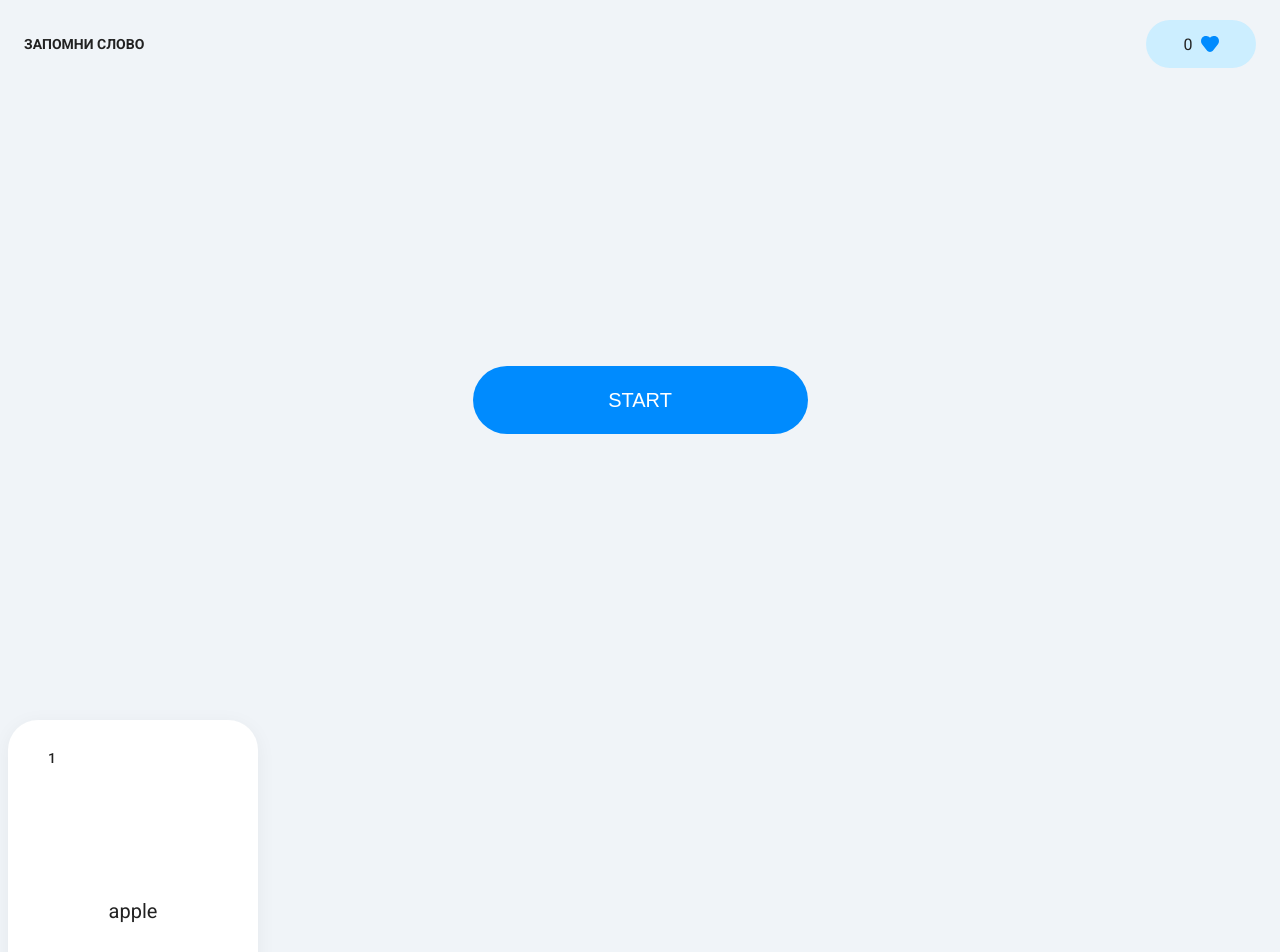
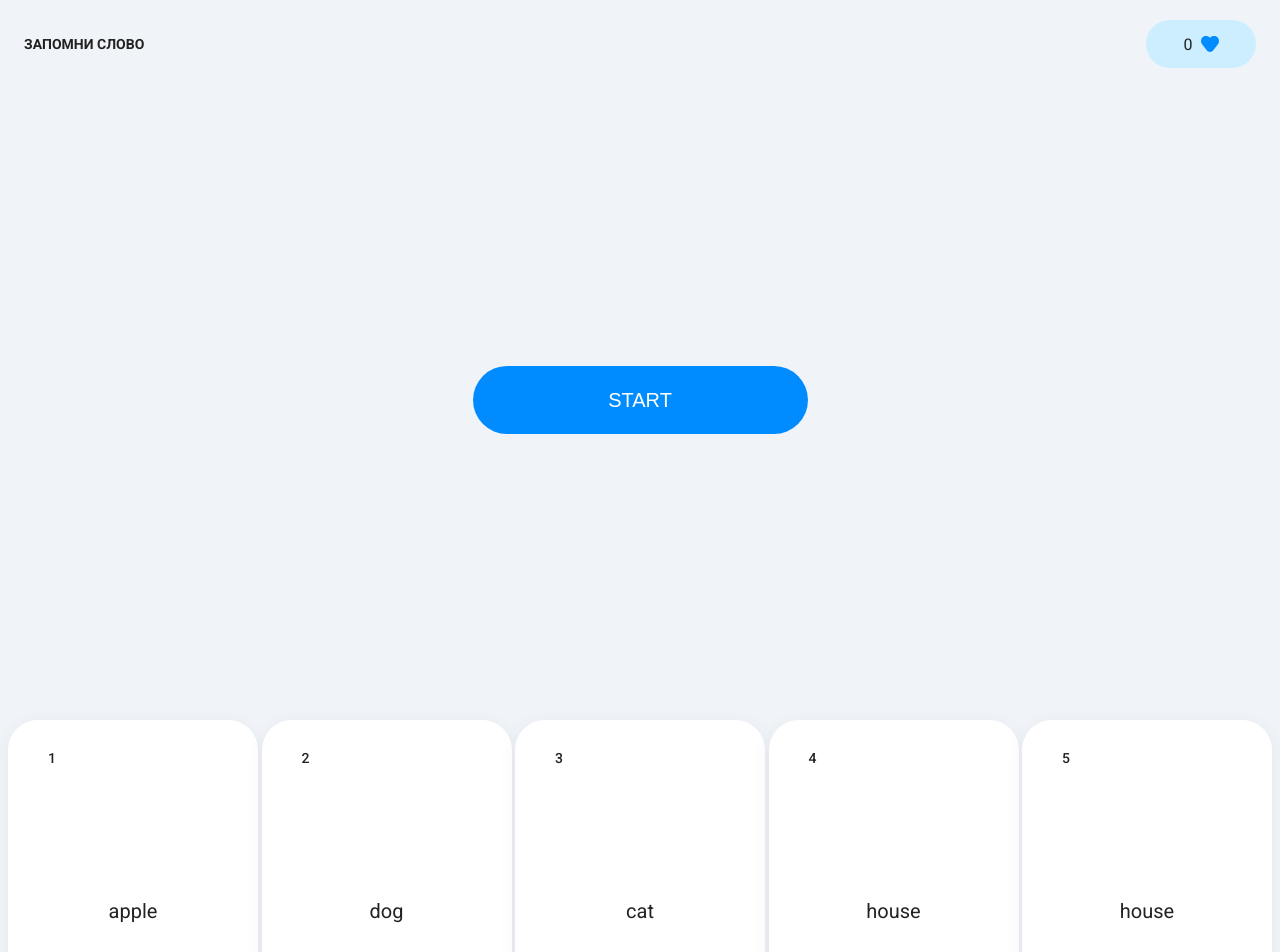
Before and after one commit to AAlternativa/en-card, a Vue app: page / in a window 1280 px wide. Shown: the top 952 px of the page. Built offline with nearby package versions, Linux system fonts and the light colour scheme.

Commit message:
добавлены события flip, answerYes, answerNo и управление состоянием карточек

```diff
--- a/src/App.vue
+++ b/src/App.vue
@@ -10,8 +10,32 @@ const cards = ref([
   {
     word: 'apple',
     translation: 'яблоко',
-    state: 'closed', // или 'opened'
-    status: 'pending', // или 'success', 'fail'
+    state: 'closed',
+    status: 'pending',
+  },
+  {
+    word: 'dog',
+    translation: 'собака',
+    state: 'closed',
+    status: 'pending',
+  },
+  {
+    word: 'cat',
+    translation: 'кот',
+    state: 'closed',
+    status: 'pending',
+  },
+  {
+    word: 'house',
+    translation: 'дом',
+    state: 'closed',
+    status: 'pending',
+  },
+  {
+    word: 'house',
+    translation: 'дом',
+    state: 'closed',
+    status: 'pending',
   },
 ])
 </script>
@@ -22,11 +46,20 @@ const cards = ref([
     <Button>START</Button>
   </div>
 
-  <BaseCard
-    numberCardValue="1"
-    :cardWordValue="cards[0].word"
-    :cardWordRuValue="cards[0].translation"
-  />
+  <div class="cards">
+    <BaseCard
+      v-for="(card, index) in cards"
+      :key="index"
+      :numberCardValue="index + 1"
+      :cardWordValue="card.word"
+      :cardWordRuValue="card.translation"
+      :state="card.state"
+      :status="card.status"
+      @flip="card.state = 'opened'"
+      @answerYes="card.status = 'success'"
+      @answerNo="card.status = 'fail'"
+    />
+  </div>
 
   <p>{{ currentDate }}</p>
 </template>
@@ -38,4 +71,9 @@ const cards = ref([
   justify-content: center;
   align-items: center;
 }
+
+.cards {
+  display: flex;
+  justify-content: space-between;
+}
 </style>
--- a/src/components/BaseCard.vue
+++ b/src/components/BaseCard.vue
@@ -1,78 +1,78 @@
 <script setup>
-import { ref } from 'vue'
+const emit = defineEmits(['flip', 'answerYes', 'answerNo'])
 
 const {
   numberCardValue = 1,
   cardWordValue = 'Loading',
   cardWordRuValue = 'Загрузка',
+  state = 'closed',
+  status = 'pending',
 } = defineProps({
   numberCardValue: Number,
   cardWordValue: String,
   cardWordRuValue: String,
+  state: String,
+  status: String,
 })
-
-// состояние перевернуто/не перевернуто
-const isFlipped = ref(true)
-const toggleFlip = () => {
-  isFlipped.value = !isFlipped.value
-}
-
-//состояние верно/неверно
-const isTrue = ref(true)
-
-//нажата кнопка или нет
-const isBtnUp = ref(true)
-const toggleBtnUp = () => {
-  isBtnUp.value = !isBtnUp.value
-}
 </script>
 
 <template>
   <div class="base-card">
     <span class="card-index">{{ numberCardValue }}</span>
-    <p
-      v-show="isFlipped == true"
-      class="card-word"
-    >
+
+    <template v-if="state == 'closed'">
+      <p class="card-word">
         {{ cardWordValue }}
       </p>
-    <p
-      v-show="isFlipped == false"
-      class="card-word"
-    >
-      {{ cardWordRuValue }}
-    </p>
       <button
-      v-if="isFlipped == true"
         class="card-btn"
-      @click="toggleFlip"
+        @click="emit('flip')"
       >
         Перевернуть
       </button>
-    <div
-      v-if="isFlipped == false && isBtnUp == true"
-      class="btns-true-false"
-    >
+    </template>
+
+    <template v-if="state == 'opened' && status == 'pending'">
+      <p class="card-word">
+        {{ cardWordRuValue }}
+      </p>
+
+      <div class="btns-true-false">
         <button
           class="btn-true"
-        @click="((isTrue = true), toggleBtnUp())"
+          @click="emit('answerYes')"
         >
           yes
         </button>
+
         <button
           class="btn-true"
-        @click="((isTrue = false), toggleBtnUp())"
+          @click="emit('answerNo')"
         >
           no
         </button>
       </div>
-    <div
-      v-if="isFlipped == false && isBtnUp == false"
-      class="card-result"
-    >
-      <p v-if="isTrue">Выучено</p>
-      <p v-if="!isTrue">Не выучено</p>
+    </template>
+
+    <template v-if="state == 'opened' && status == 'success'">
+      <p class="card-word">
+        {{ cardWordRuValue }}
+      </p>
+      <div class="card-result">
+        <span>✔️</span>
+        <p>Завершено</p>
       </div>
+    </template>
+
+    <template v-if="state == 'opened' && status == 'fail'">
+      <p class="card-word">
+        {{ cardWordRuValue }}
+      </p>
+      <div class="card-result">
+        <span>❌</span>
+        <p>Завершено</p>
+      </div>
+    </template>
   </div>
 </template>
 
@@ -141,7 +141,7 @@ const toggleBtnUp = () => {
 
 .card-result {
   display: flex;
-  margin: 0 auto;
-  padding: 0;
+  justify-content: center;
+  align-items: center;
 }
 </style>
```
Lines whose indentation alone changed are shown as unchanged.
